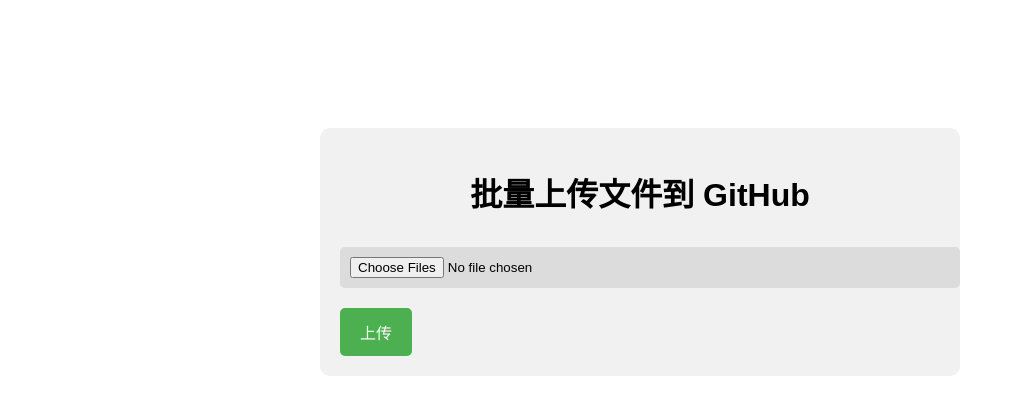
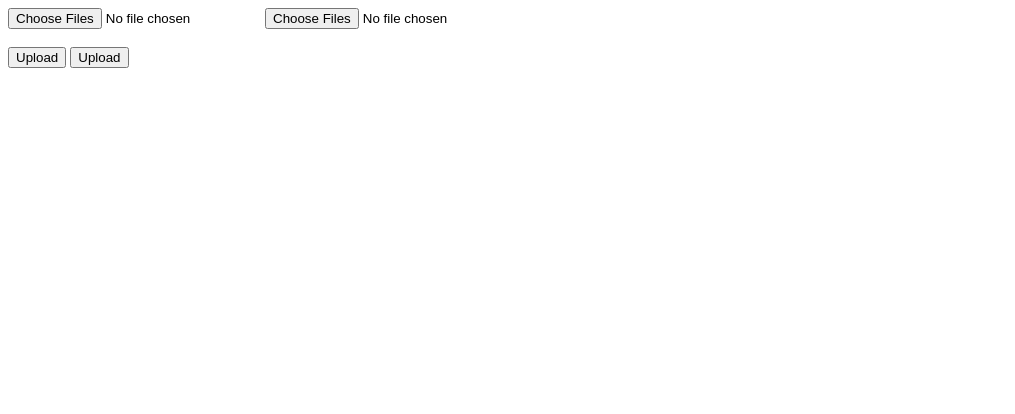
Before and after one commit to baddate/batch_uploader, a plain HTML site: page index.html in a window 1280 px wide. Shown: the whole page, without its empty margins (0-1015 px from the left). Drawn offline with Linux system fonts and the light colour scheme.

Commit message:
Update index.html

```diff
--- a/index.html
+++ b/index.html
@@ -1,102 +1,26 @@
 <!DOCTYPE html>
 <html>
+<html>
   <head>
-    <meta charset="UTF-8">
-    <title>GitHub 文件上传</title>
-    <style>
-      /* 设置样式，用于美化上传表单 */
-      body {
-        font-family: Arial, sans-serif;
-        margin: 0;
-        padding: 0;
-      }
-
-      #form-wrapper {
-        margin: 10% auto;
-        max-width: 600px;
-        background-color: #f1f1f1;
-        padding: 20px;
-        border-radius: 10px;
-      }
-
-      h1 {
-        text-align: center;
-      }
-
-      input[type="file"] {
-        margin: 10px 0;
-        width: 100%;
-        padding: 10px;
-        border-radius: 5px;
-        border: none;
-        background-color: #dcdcdc;
-      }
-
-      input[type="submit"] {
-        background-color: #4CAF50;
-        border: none;
-        color: white;
-        padding: 12px 20px;
-        text-decoration: none;
-        display: inline-block;
-        font-size: 16px;
-        border-radius: 5px;
-        margin-top: 10px;
-        cursor: pointer;
-      }
-
-      input[type="submit"]:hover {
-        background-color: #45a049;
-      }
-    </style>
+  <head>
+    <title>Batch Upload to GitHub</title>
+    <title>Batch Upload to GitHub</title>
+  </head>
   </head>
   <body>
-    <div id="form-wrapper">
-      <h1>批量上传文件到 GitHub</h1>
-      <form method="post" action="#" enctype="multipart/form-data" onsubmit="return uploadFiles()">
-        <input type="file" id="file-input" name="file-input" multiple>
-        <input type="submit" value="上传">
-      </form>
-    </div>
-    <script>
-      function uploadFiles() {
-        // 获取文件上传表单中的文件
-        const files = document.getElementById('file-input').files;
-
-        // 检查是否选择了文件
-        if (files.length === 0) {
-          alert('请选择需要上传的文件');
-          return false;
-        }
-
-        // 循环上传每个文件
-        for (let i = 0; i < files.length; i++) {
-          const file = files[i];
-          const reader = new FileReader();
-
-          // 读取文件内容，使用 FormData 构造请求体
-          reader.onload = function() {
-            const formData = new FormData();
-            formData.append('message', `Upload ${file.name}`);
-            formData.append('content', btoa(reader.result));
-            formData.append('path', file.name);
-
-            // 发送 POST 请求，将文件上传到仓库
-            fetch('/upload', {
-              method: 'POST',
-              body: formData
-            }).then(response => {
-              console.log(`${file.name} uploaded to GitHub with status code ${response.status}`);
-            }).catch(error => {
-              console.error(error);
-            });
-          };
-          reader.readAsBinaryString(file);
-        }
-
-        // 防止表单提交
-        return false;
-      }
-    </script>
+  <body>
+    <form method="post" enctype="multipart/form-data">
+    <form method="post" enctype="multipart/form-data">
+      <input type="file" name="files[]" multiple>
+      <input type="file" name="files[]" multiple>
+      <br>
+      <br>
+      <button type="submit">Upload</button>
+      <button type="submit">Upload</button>
+    </form>
+    </form>
   </body>
+  </body>
+  <script src="upload.js"></script>
 </html>
+</html>
```
